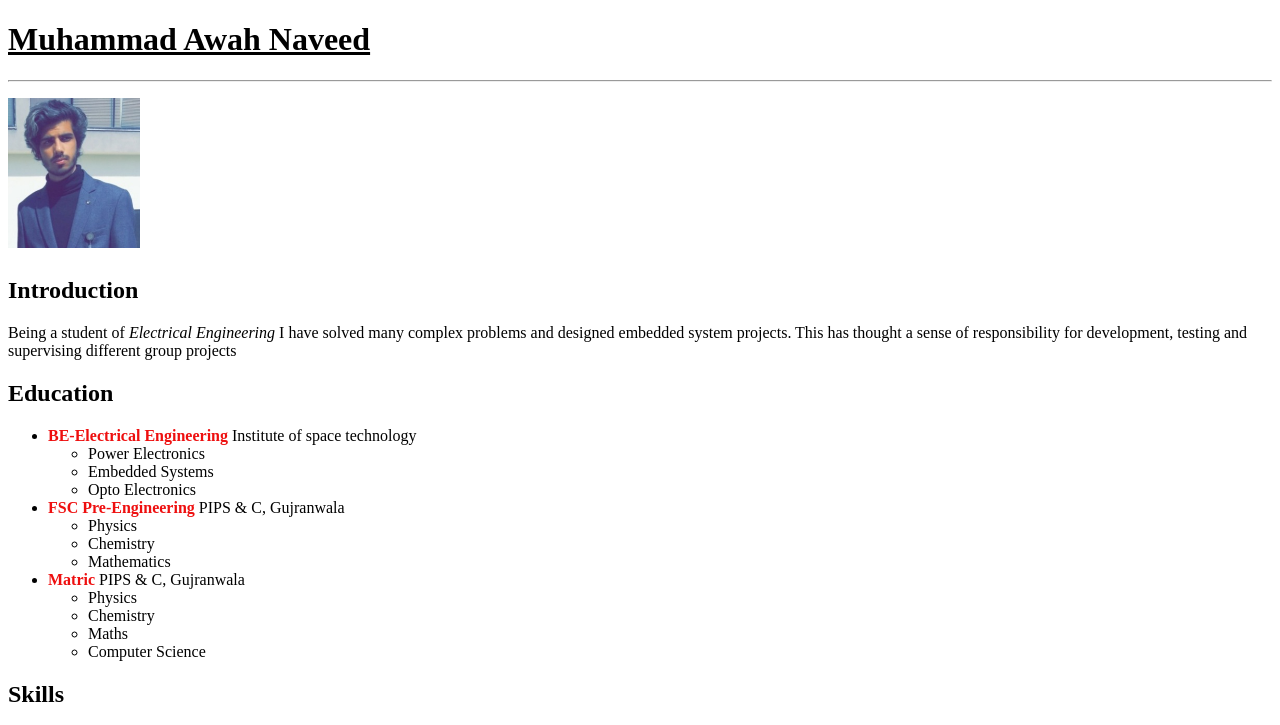
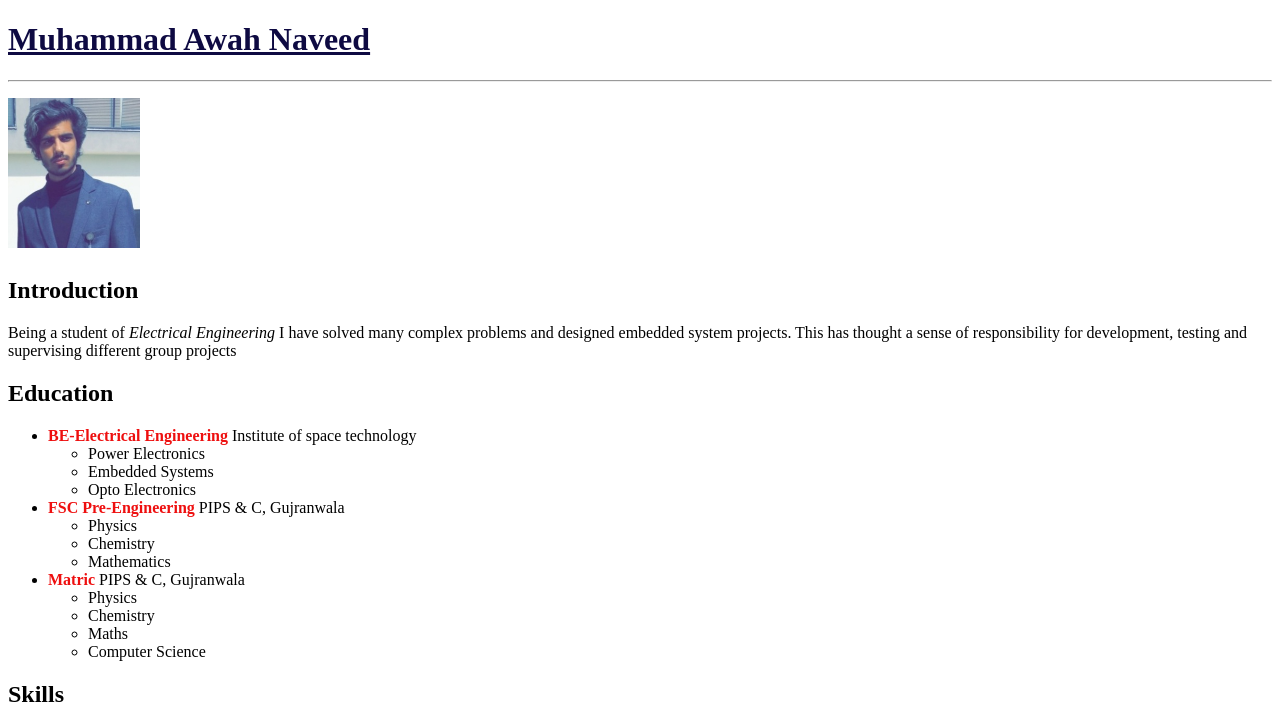
Before and after one commit to Cyberstalemate/MyResume, a plain HTML site: page index.html in a window 1280 px wide. Shown: the top 725 px of the page. Drawn offline with Linux system fonts and the light colour scheme.

Commit message:
Update style.css

```diff
--- a/style.css
+++ b/style.css
@@ -8,4 +8,5 @@ text-align: center;
 
 h1{
 text-decoration: underline;
+     color: rgb(14, 10, 66);
 }
```
